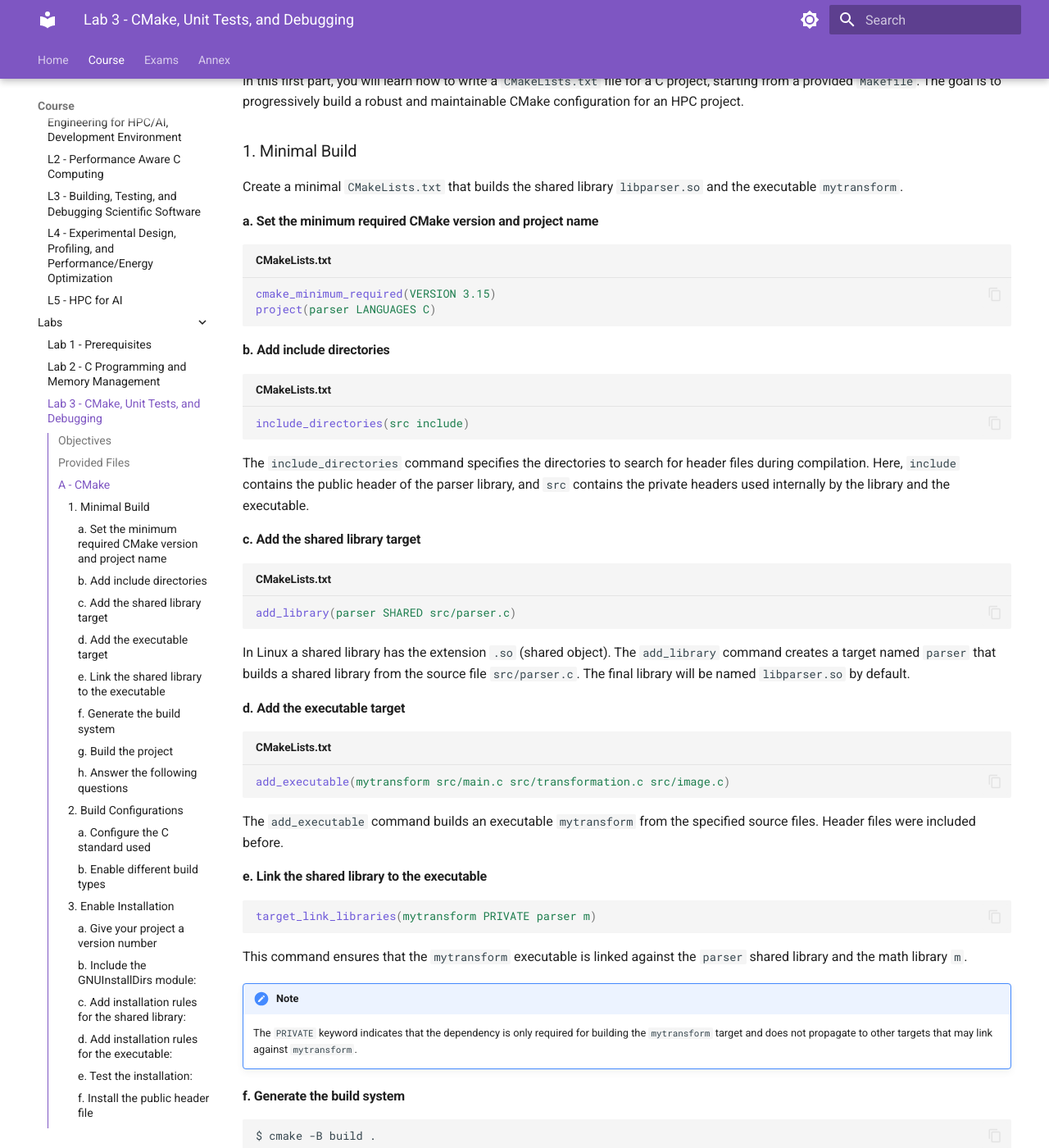
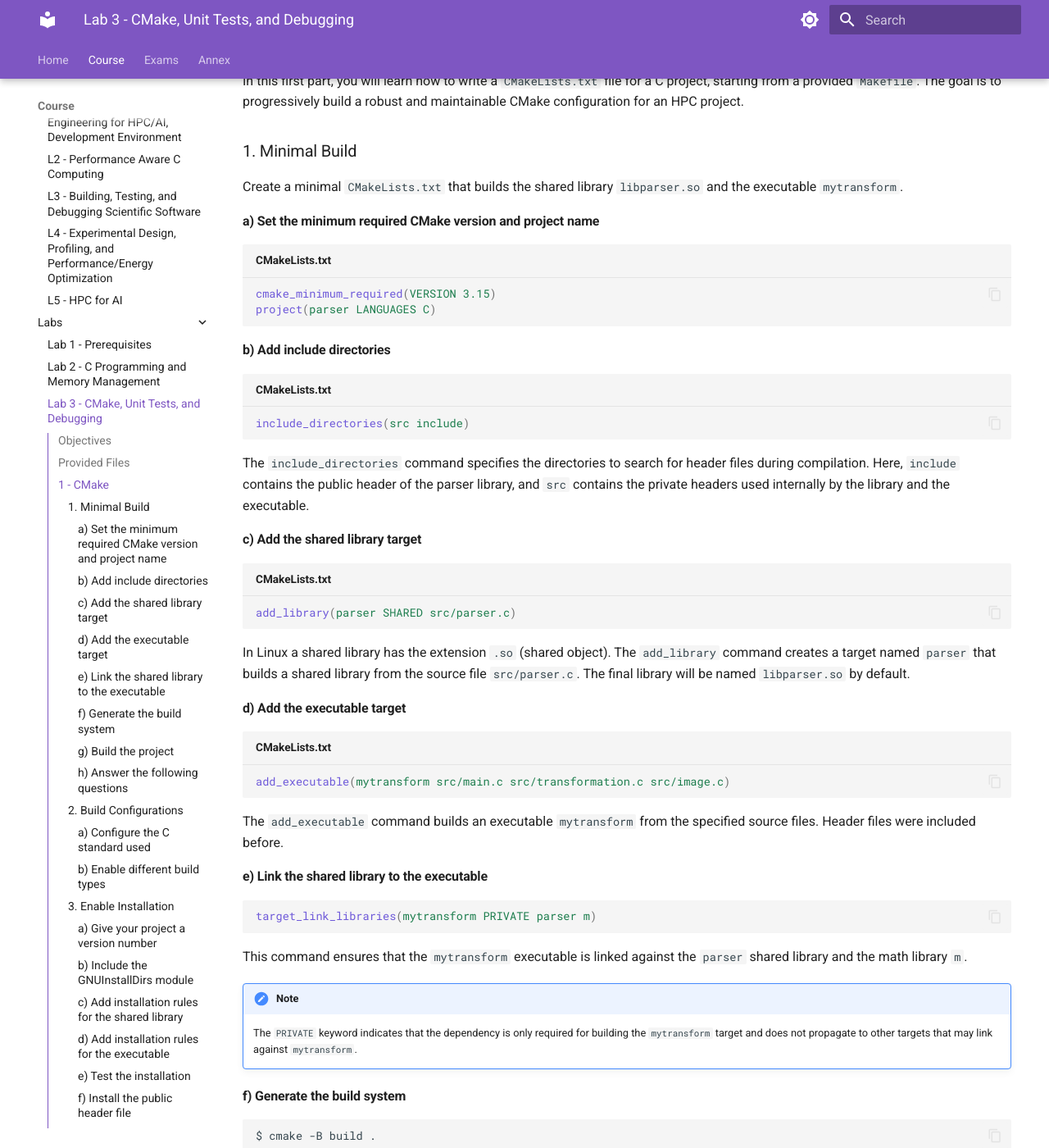
Before and after one commit to M1-CHPS/glhpc, an MkDocs documentation site: the page built from docs/lab3.md, in a window 1280 px wide and 1400 px high, scrolled down 652 px. Shown: the whole window at 82% size. Built offline with MkDocs 1.6.1 and Material for MkDocs 9.7.7, drawn with Linux system fonts in a browser that asks for light colours; some of the changed text lies outside the part shown.

````diff
--- a/docs/lab3.md
+++ b/docs/lab3.md
@@ -11,10 +11,10 @@
 
 ### Provided Files
 
-This lab is a continuation of [lab 2](/lab2/). The structure of the project is the same.
-A new transformation `rotate_image_90_clockwise`, which you will analyze in the [third part of this lab](#C-debugging-with-gdb-and-valgrind), has been added to the `transformations.h` and `transformations.c` files.
+This lab is a continuation of [lab 2](../lab2). The structure of the project is the same.
+A new transformation `rotate_image_90_clockwise`, which you will analyze in the [third part of this lab](#3-debugging-with-gdb-and-valgrind), has been added to the `transformations.h` and `transformations.c` files.
 
-## A - CMake
+## 1 - CMake
 
 In this first part, you will learn how to write a `CMakeLists.txt` file for a C project, starting from a provided `Makefile`. The goal is to progressively build a robust and maintainable CMake configuration for an HPC project.
 
@@ -22,14 +22,14 @@ In this first part, you will learn how to write a `CMakeLists.txt` file for a C
 
 Create a minimal `CMakeLists.txt` that builds the shared library `libparser.so` and the executable `mytransform`.
 
-#### a. Set the minimum required CMake version and project name
+#### a) Set the minimum required CMake version and project name
 
 ```cmake title="CMakeLists.txt"
 cmake_minimum_required(VERSION 3.15)
 project(parser LANGUAGES C)
 ```
 
-#### b. Add include directories
+#### b) Add include directories
 
 ```cmake title="CMakeLists.txt"
 include_directories(src include)
@@ -37,7 +37,7 @@ include_directories(src include)
 
 The `include_directories` command specifies the directories to search for header files during compilation. Here, `include` contains the public header of the parser library, and `src` contains the private headers used internally by the library and the executable.
 
-#### c. Add the shared library target
+#### c) Add the shared library target
 
 ```cmake title="CMakeLists.txt"
 add_library(parser SHARED src/parser.c)
@@ -45,7 +45,7 @@ add_library(parser SHARED src/parser.c)
 
 In Linux a shared library has the extension `.so` (shared object). The `add_library` command creates a target named `parser` that builds a shared library from the source file `src/parser.c`. The final library will be named `libparser.so` by default.
 
-#### d. Add the executable target
+#### d) Add the executable target
 
 ```cmake title="CMakeLists.txt"
 add_executable(mytransform src/main.c src/transformation.c src/image.c)
@@ -53,7 +53,7 @@ add_executable(mytransform src/main.c src/transformation.c src/image.c)
 
 The `add_executable` command builds an executable `mytransform` from the specified source files. Header files were included before.
 
-#### e. Link the shared library to the executable
+#### e) Link the shared library to the executable
 
 ```cmake
 target_link_libraries(mytransform PRIVATE parser m)
@@ -64,17 +64,17 @@ This command ensures that the `mytransform` executable is linked against the `pa
 !!! Note
     The `PRIVATE` keyword indicates that the dependency is only required for building the `mytransform` target and does not propagate to other targets that may link against `mytransform`.
 
-#### f. Generate the build system
+#### f) Generate the build system
 
-```bash
+```sh
 $ cmake -B build .
 ```
 
 Here `-B` specifies the build directory (a new directory named `build`).
 
-#### g. Build the project
+#### g) Build the project
 
-```bash
+```sh
 $ make -C build/
 ```
 
@@ -82,7 +82,7 @@ $ make -C build/
     By default, CMake generates a Makefile as the build system on Unix-like systems. Sometimes, it can be useful to call directly the `make` command to build the project.
     You can also use `cmake --build build` to build the project, which is more portable across different platforms and build systems.
 
-#### h. Answer the following questions
+#### h) Answer the following questions
 
 - Where are the generated files located?
 - Can you find the `libparser.so` library? the `mytransform` executable?
@@ -92,7 +92,7 @@ $ make -C build/
 
 We want to enable different build configurations (e.g., Debug, Release) and set appropriate compiler options.
 
-#### a. Configure the C standard used
+#### a) Configure the C standard used
 
 ```cmake title="CMakeLists.txt"
 set(CMAKE_C_STANDARD 11)
@@ -101,7 +101,7 @@ set(CMAKE_C_STANDARD_REQUIRED ON)
 
 This ensures that the C11 standard is used for compiling the project.
 
-#### b. Enable different build types
+#### b) Enable different build types
 
 Define common compiler flags for different build types:
 
@@ -121,14 +121,13 @@ target_compile_options(mytransform PRIVATE ${COMMON_COMPILE_FLAGS})
 
 Rebuild the project and test different configurations:
 
-```bash
+```sh
 $ cmake -B build -DCMAKE_BUILD_TYPE=Debug .
-$
 ```
 
 You can check that the debug symbols are included in the binary using `file`:
 
-```bash
+```sh
 $ file build/mytransform
 build/mytransform: ELF 64-bit LSB pie executable, x86-64, version 1 (SYSV), dynamically linked, interpreter /lib64/ld-linux-x86-64.so.2, BuildID[sha1]=0d2cbaa0cf08a42b916e2edffe9940ce828b2bd9, for GNU/Linux 3.2.0, with debug_info, not stripped
 ```
@@ -137,7 +136,7 @@ build/mytransform: ELF 64-bit LSB pie executable, x86-64, version 1 (SYSV), dyna
 
 Now we will add installation rules to install the shared library, executable, and headers.
 
-#### a. Give your project a version number
+#### a) Give your project a version number
 
 Modify the `project` command as below:
 
@@ -145,7 +144,7 @@ Modify the `project` command as below:
 project(parser VERSION 1.0.0 LANGUAGES C)
 ```
 
-#### b. Include the `GNUInstallDirs` module:
+#### b) Include the `GNUInstallDirs` module
 
 ```cmake title="CMakeLists.txt"
 include(GNUInstallDirs)
@@ -153,7 +152,7 @@ include(GNUInstallDirs)
 
 This module provides standard installation directory variables like `CMAKE_INSTALL_BINDIR`, `CMAKE_INSTALL_LIBDIR`, and `CMAKE_INSTALL_INCLUDEDIR`.
 
-#### c. Add installation rules for the shared library:
+#### c) Add installation rules for the shared library
 
 ```cmake title="CMakeLists.txt"
 install(TARGETS parser
@@ -162,7 +161,7 @@ install(TARGETS parser
 )
 ```
 
-#### d. Add installation rules for the executable:
+#### d) Add installation rules for the executable
 
 ```cmake title="CMakeLists.txt"
 install(TARGETS mytransform
@@ -170,9 +169,9 @@ install(TARGETS mytransform
 )
 ```
 
-#### e. Test the installation:
+#### e) Test the installation
 
-```bash
+```sh
 mkdir install_dir
 $ cmake -B build -DCMAKE_INSTALL_PREFIX=install_dir .
 $ make -C build/ install
@@ -184,7 +183,7 @@ Since `install_dir` is not a standard system directory, you need to set the `LD_
 !!! Note
     We can also call `cmake --install build --prefix <install_directory>` to install the project.
 
-#### f. Install the public header file
+#### f) Install the public header file
 
 As you can see, the public header file `parser.h` is not installed.
 To inform CMake about the public headers, you should add the following command:
@@ -203,9 +202,9 @@ Rebuild and install the project again, you should see the `parser.h` file in the
 
 Our current way of handling include directories is not ideal. We will improve it by using `target_include_directories` which keeps the include directories scoped to each target.
 
-#### a. Remove the global `include_directories` command
+#### a) Remove the global `include_directories` command
 
-#### b. Add the following commands to specify include directories for each target
+#### b) Add the following commands to specify include directories for each target
 
 ```cmake title="CMakeLists.txt"
 target_include_directories(parser
@@ -336,6 +335,7 @@ target_link_libraries(test_runner ${UNITY_LIBRARY} m parser)
 Observe that we link the `test_runner` target against the Unity library, the math library `m`, and our `parser` library.
 
 ### 4. Add a custom target to run the tests
+
 To facilitate running the tests, we can add a custom target in our `CMakeLists.txt` file that will execute the `test_runner` executable.
 
 ```cmake title="CMakeLists.txt"
@@ -348,7 +348,7 @@ add_custom_target(test test_runner
 
 Check that everything works by building the project and running the tests:
 
-```bash
+```sh
 $ cmake --build build
 $ make -C build test
 ```
@@ -372,19 +372,19 @@ Debugging symbols are metadata embedded in a program's binary during compilation
 !!! Note
     To enable debugging symbols, you need to configure CMake to include the `-g` flag in the compilation process. This can be achieved by setting the `CMAKE_BUILD_TYPE` to `Debug`.
 
-#### a. Run the `cmake` command with the `Debug` build type
+#### a) Run the `cmake` command with the `Debug` build type
 
 ```sh
 $ cmake -B build/ -DCMAKE_BUILD_TYPE=Debug .
 ```
 
-#### b. Build the project
+#### b) Build the project
 
 ```sh
 $ make -C build/
 ```
 
-#### c. Run the program using the rotate transformation
+#### c) Run the program using the rotate transformation
 
 ```sh
 $ build/mytransform pipelines/rotate.pipeline
@@ -394,7 +394,7 @@ Segmentation fault (core dumped)
 
 You should get an error as above.
 
-#### d. Analyze carefully the error message
+#### d) Analyze carefully the error message
 
 - What does `Segmentation fault` mean?
 - What does `(core dumped)` mean?
@@ -404,7 +404,7 @@ You should get an error as above.
 
 GDB is the GNU Project Debugger, a powerful tool for debugging programs. It allows you to run your program step by step, inspect variables, set breakpoints, and analyze the program's flow to identify and fix bugs.
 
-#### a. Start gdb with the program and its arguments
+#### a) Start gdb with the program and its arguments
 
 ```sh
 $ gdb --args build/mytransform pipelines/rotate.pipeline
@@ -418,7 +418,7 @@ GNU gdb (Ubuntu 15.0.50.20240403-0ubuntu1) 15.0.50.20240403-git
     The `--args` option allows you to pass the program's arguments directly to gdb, so you don't have to type them again after starting gdb.
     `(gdb)` is the gdb prompt, where you can enter gdb commands.
 
-#### b. Run the program inside gdb
+#### b) Run the program inside gdb
 
 ```sh
 (gdb) run
@@ -435,8 +435,7 @@ rotate_image_90_clockwise (node=0x5555555802f0)
 
 GDB has caught the segmentation fault and shows you the exact line where the error occurred.
 
-
-#### c. Backtrace the function calls
+#### c) Backtrace the function calls
 
 You can use the `backtrace` command to see the function call stack leading to the crash:
 
@@ -458,7 +457,7 @@ Here everything appears normal.
 !!! Note
     It's possible to change the frame using `up` and `down` commands to navigate through the call stack and inspect their variables.
 
-#### d. Inspect the variables
+#### d) Inspect the variables
 
 You can inspect the values of variables at the point of the crash. For example, to check the values of `x`, `y`, `c`, `width`, and `height`, you can use the `print` command:
 
@@ -469,8 +468,7 @@ $1 = 0
 
 Print each of the variables, do you see anything suspicious at the point of crash?
 
-
-#### e. Fix and explain the first bug
+#### e) Fix and explain the first bug
 
 !!! Tip
     The first bug is a logical error in the loop exit condition at line 109.
@@ -482,7 +480,7 @@ Unfortunately, there is still a second bug that we will fix in the next section.
 
 ### 3. Using Valgrind to Detect Memory Issues
 
-#### a. Run the program with GDB again
+#### a) Run the program with GDB again
 
 ```sh
 (gdb) run
@@ -526,7 +524,7 @@ The program crashes again, but this time with a different error message: `malloc
 
 **The backtrace does not point to the exact line in your code where the corruption occurred. Why?**
 
-#### b. Use Valgrind to pinpoint the memory issue
+#### b) Use Valgrind to pinpoint the memory issue
 
 Valgrind is a programming tool for memory debugging, memory leak detection, and profiling. It can help you identify memory-related issues in your program, such as invalid memory accesses, memory leaks, and uninitialized memory usage.
 
@@ -552,7 +550,7 @@ Loaded image: images/image0.bmp (259x194, 3 channels)
 
 Here valgrind provides a detailed report of the memory error, including the exact line in your code where the invalid write occurred. Now we will use gdb again to inspect the variables at the point of the invalid write.
 
-#### c. Set a breakpoint at the faulty line
+#### c) Set a breakpoint at the faulty line
 
 ```sh
 (gdb) break transformation.c:105
@@ -566,7 +564,7 @@ Breakpoint 1, rotate_image_90_clockwise (node=0x5555555802f0)
 
 Observe that gdb stops at the breakpoint you set and allows inspecting the point of the invalid write.
 
-#### d. Inspect the values of `x`, `y`, `width`, `height`, and the computed index:
+#### d) Inspect the values of `x`, `y`, `width`, `height`, and the computed index:
 
 ```sh
 print x
@@ -577,11 +575,11 @@ print x * width + (height - y - 1)
 ```
 GDB allows you to perform arithmetic operations directly in the `print` command, so you can compute the index and check if it is within bounds. Do you see anything suspicious?
 
-#### e. Set a conditional breakpoint
+#### e) Set a conditional breakpoint
 
 We start to suspect that the index calculation is incorrect. To catch the invalid memory write, set a conditional breakpoint that triggers when the computed index is out of bounds. Start gdb again and run the following commands:
 
-```bash
+```sh
 (gdb) break transformation.c:105
 (gdb) condition 1 x * width + (height - y - 1) >= height * width
 ```
@@ -591,7 +589,7 @@ The condition will trigger when the computed index is greater than or equal to t
 
 Run the program again, do you hit the breakpoint?
 
-#### f. Analyze and fix the bug
+#### f) Analyze and fix the bug
 
 !!! Tip
     Check carefully that the dimensions used in the index calculation are correct. The bug is a mix-up between `width` and `height`.
````
Also changed, not shown: other parts of docs/lab3.md (+2 -2 lines).
